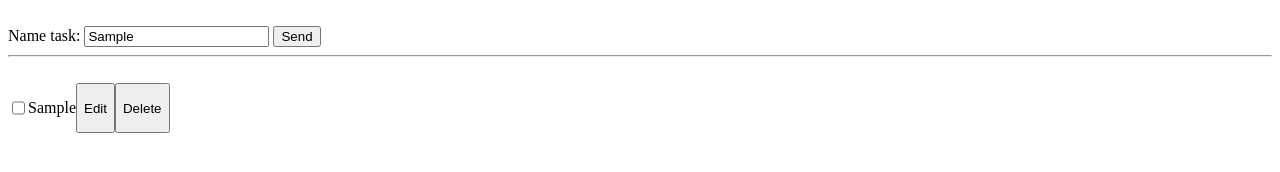
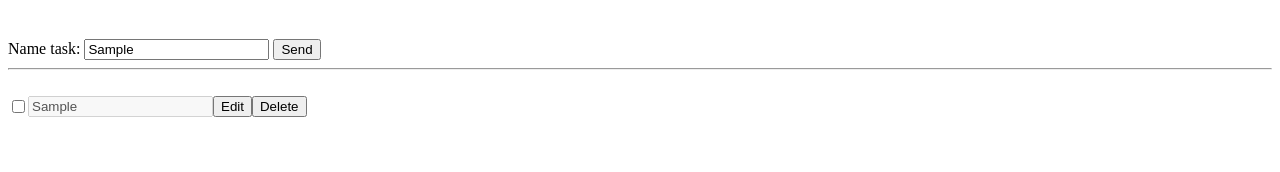
Before and after one commit to alejandro-larin/To-do-list, a plain HTML site: page index.html in a window 1280 px wide. Both pictures are taken after typing "Sample" into the empty fields and a click on the button "Send". Drawn offline with Linux system fonts and the light colour scheme.

Commit message:
feat: Create function of edit button  and change paragraph by input

```diff
--- a/index.html
+++ b/index.html
@@ -8,16 +8,15 @@
     <link rel="stylesheet" href="style.css" />
   </head>
   <body>
+    <h1></h1>
     <br />
-    <form action="">
-      <label for="">Name task: </label>
-      <input type="text" id="nameTask" />
+    <label for="">Name task: </label>
+    <input type="text" id="nameTask" ac />
 
-      <button type="button" id="btnSend">Send</button>
-      <hr />
-      <br />
-      <div id="container"></div>
-    </form>
+    <button type="button" id="btnSend">Send</button>
+    <hr />
+    <br />
+    <div id="container"></div>
 
     <script type="module" src="script.js"></script>
   </body>
--- a/script.js
+++ b/script.js
@@ -2,6 +2,7 @@ const nameTask = document.getElementById("nameTask");
 const container = document.getElementById("container");
 const btnSend = document.getElementById("btnSend");
 let id = 0;
+
 btnSend.addEventListener("click", () => {
   const BoxLisTask = createComponentBoxList();
   container.appendChild(BoxLisTask);
@@ -10,14 +11,15 @@ btnSend.addEventListener("click", () => {
 });
 
 // Creating commponents for html Dom
-function createComponentParagraph(name) {
-  const paragraph = document.createElement("p");
-  const text = document.createTextNode(name);
+function createComponentInputinputParagraph(name) {
+  const inputParagraph = document.createElement("input");
 
-  paragraph.appendChild(text);
-  const paragraphId = (paragraph.id = `paragraphId-${id}`);
+  inputParagraph.value = name;
+  inputParagraph.disabled = true;
 
-  return paragraph;
+  const inputParagraphId = (inputParagraph.id = `inputParagraphId-${id}`);
+
+  return inputParagraph;
 }
 
 function createComponentCheckbox() {
@@ -29,9 +31,10 @@ function createComponentCheckbox() {
   return checkBox;
 }
 
-function createComponentButtonEdit(taskBoxId) {
+function createComponentButtonEdit(inputParagraphId) {
   const editingCommponent = () => {
-    console.log(buttonEditId);
+    const inputId = document.getElementById(inputParagraphId);
+    inputId.disabled = false;
   };
 
   const buttonEdit = document.createElement("button");
@@ -70,13 +73,13 @@ function createComponentBoxList() {
   taskBox.className = `box task-${id}`;
   const taskBoxId = (taskBox.id = `taskBoxId-${id}`);
 
-  const paragraph = createComponentParagraph(nameTask.value);
+  const inputParagraph = createComponentInputinputParagraph(nameTask.value);
   const checkBox = createComponentCheckbox();
-  const buttonEdit = createComponentButtonEdit(taskBoxId);
+  const buttonEdit = createComponentButtonEdit(`inputParagraphId-${id}`);
   const buttonDelete = createComponentButtonDelete(taskBoxId);
 
   taskBox.appendChild(checkBox);
-  taskBox.appendChild(paragraph);
+  taskBox.appendChild(inputParagraph);
   taskBox.appendChild(buttonEdit);
   taskBox.appendChild(buttonDelete);
 
```
